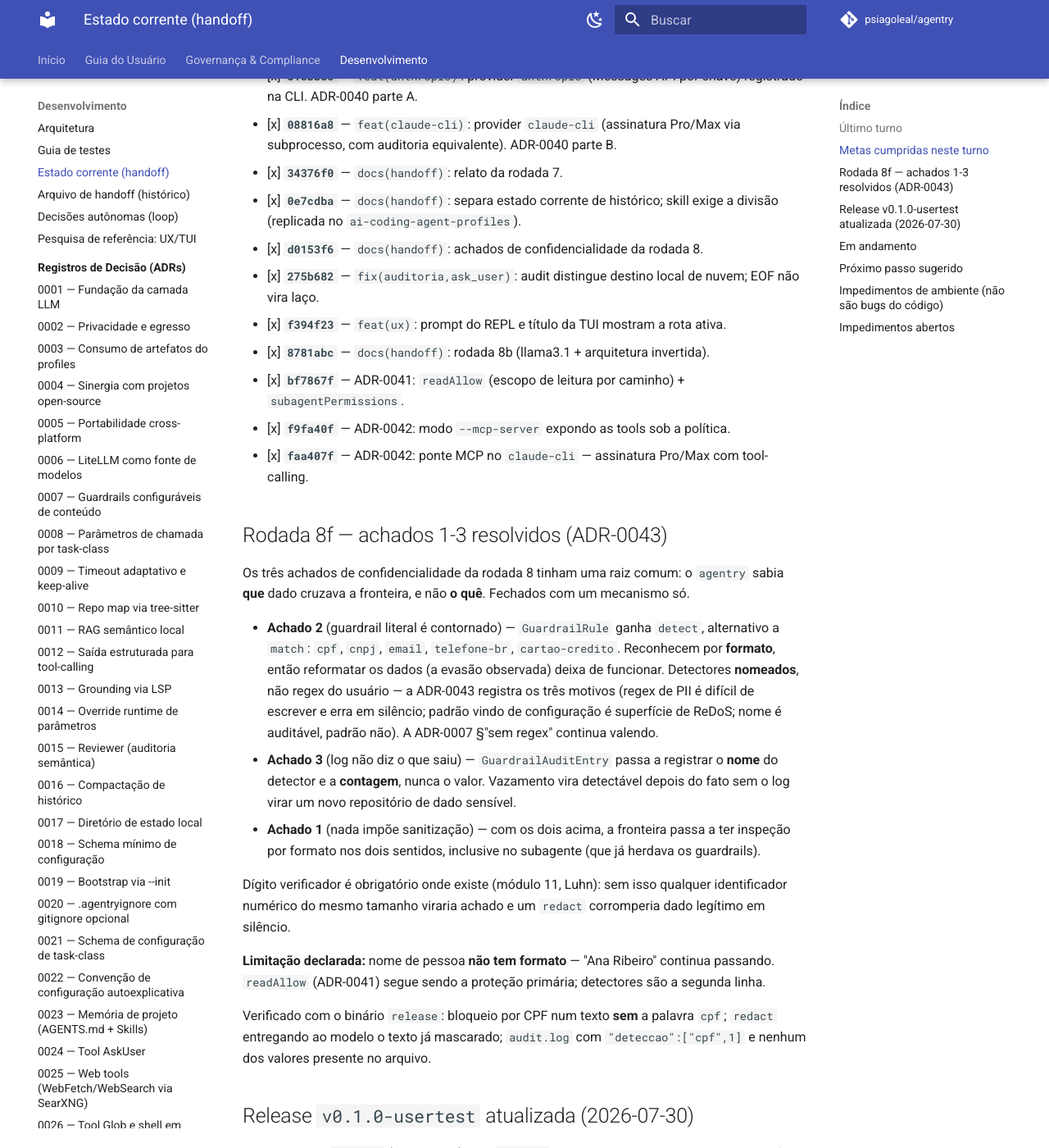
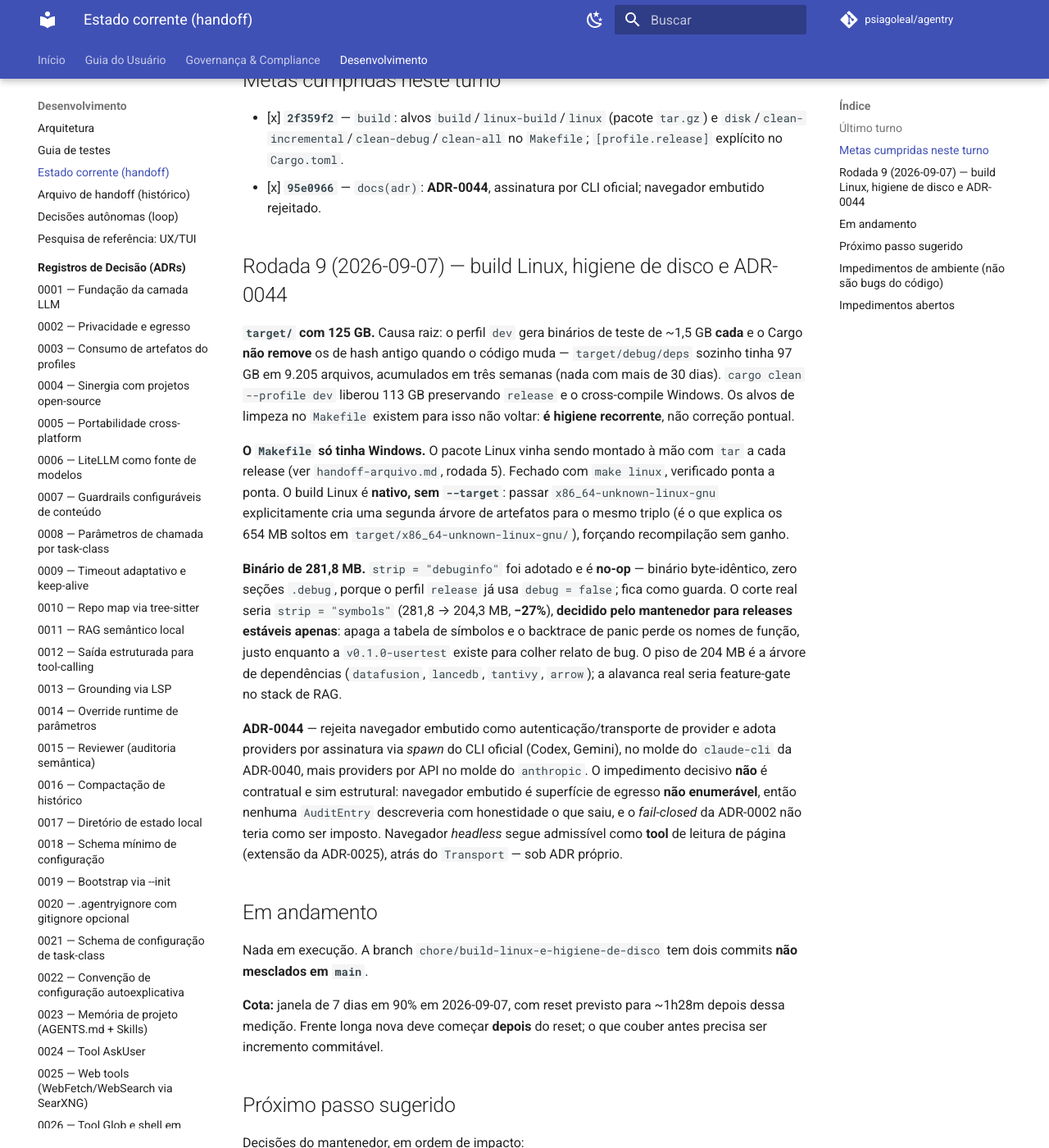
Before and after one commit to psiagoleal/agentry, an MkDocs documentation site: the page built from docs/CURRENT-STATE.md, in a window 1280 px wide and 1400 px high, scrolled down 634 px. Shown: the whole window at 82% size. Built offline with MkDocs 1.6.1 and Material for MkDocs 9.7.7, drawn with Linux system fonts in a browser that asks for light colours; comment, search, counter and statistics services are not loaded; some of the changed text lies outside the part shown.

Commit message:
docs(handoff): rodada 9 -- build Linux, higiene de disco e ADR-0044
Arquiva a rodada 8f e a atualizacao da release v0.1.0-usertest em
handoff-arquivo.md; CURRENT-STATE.md volta a conter so o estado corrente
(125 linhas, dentro do teto de ~150 da skill).

Registra a causa raiz da ocupacao de 125 GB em target/ -- binarios de teste
de ~1,5 GB por hash antigo que o Cargo nao remove --, a decisao de deixar
strip = "symbols" para releases estaveis, e a ADR-0044.

Acrescenta dois itens rastreados: a implementacao da ADR-0044 como proximo
passo (com a verificacao bloqueante de que os CLIs oficiais autorizam
consumo programatico sob assinatura) e a lacuna de ~140 GB entre df e
arquivos visiveis, pendente de sudo lsof do usuario.

{agente: Claude Code; modelo: claude-opus-5}

```diff
--- a/docs/CURRENT-STATE.md
+++ b/docs/CURRENT-STATE.md
@@ -11,78 +11,62 @@
 
 ## Último turno
 
-- **Data:** 2026-07-28
-- **Branch:** `main`
-- **Commit:** `faa407f`
-- **Estado da árvore:** limpa · **DoD:** `fmt`/`clippy` limpos, **814 testes** verdes, build
-  `release` OK.
+- **Data:** 2026-09-07
+- **Branch:** `chore/build-linux-e-higiene-de-disco` (não mesclada em `main`)
+- **Commits:** `2f359f2`, `95e0966`
+- **Estado da árvore:** `AGENTS.md`, `skills/README.md` e os diretórios de skills não
+  rastreados seguem modificados de **outra frente**, anteriores a esta rodada e intocados.
+- **DoD:** build `release` OK e pacote Linux verificado a partir do arquivo extraído
+  (`agentry --version` → `0.1.0`). **Suíte não re-executada** nesta rodada — as mudanças não
+  tocam código Rust (`Makefile`, `[profile.release]` sem efeito prático, e documentação).
 
 ## Metas cumpridas neste turno
 
-- [x] **`2955651`** — `fix(ollama)`: `structuredOutput` *default* `false`. Bug crítico:
-      nenhuma tool executava na configuração *default*. Emenda à ADR-0012.
-- [x] **`815bb35`** — `feat(anthropic)`: provider `anthropic` (Messages API por chave)
-      registrado na CLI. ADR-0040 parte A.
-- [x] **`08816a8`** — `feat(claude-cli)`: provider `claude-cli` (assinatura Pro/Max via
-      subprocesso, com auditoria equivalente). ADR-0040 parte B.
-- [x] **`34376f0`** — `docs(handoff)`: relato da rodada 7.
-- [x] **`0e7cdba`** — `docs(handoff)`: separa estado corrente de histórico; skill exige a
-      divisão (replicada no `ai-coding-agent-profiles`).
-- [x] **`d0153f6`** — `docs(handoff)`: achados de confidencialidade da rodada 8.
-- [x] **`275b682`** — `fix(auditoria,ask_user)`: audit distingue destino local de nuvem; EOF
-      não vira laço.
-- [x] **`f394f23`** — `feat(ux)`: prompt do REPL e título da TUI mostram a rota ativa.
-- [x] **`8781abc`** — `docs(handoff)`: rodada 8b (llama3.1 + arquitetura invertida).
-- [x] **`bf7867f`** — ADR-0041: `readAllow` (escopo de leitura por caminho) +
-      `subagentPermissions`.
-- [x] **`f9fa40f`** — ADR-0042: modo `--mcp-server` expondo as tools sob a política.
-- [x] **`faa407f`** — ADR-0042: ponte MCP no `claude-cli` — assinatura Pro/Max com
-      tool-calling.
+- [x] **`2f359f2`** — `build`: alvos `build`/`linux-build`/`linux` (pacote `tar.gz`) e
+      `disk`/`clean-incremental`/`clean-debug`/`clean-all` no `Makefile`; `[profile.release]`
+      explícito no `Cargo.toml`.
+- [x] **`95e0966`** — `docs(adr)`: **ADR-0044**, assinatura por CLI oficial; navegador
+      embutido rejeitado.
 
-## Rodada 8f — achados 1-3 resolvidos (ADR-0043)
+## Rodada 9 (2026-09-07) — build Linux, higiene de disco e ADR-0044
 
-Os três achados de confidencialidade da rodada 8 tinham uma raiz comum: o `agentry` sabia
-**que** dado cruzava a fronteira, e não **o quê**. Fechados com um mecanismo só.
+**`target/` com 125 GB.** Causa raiz: o perfil `dev` gera binários de teste de ~1,5 GB **cada**
+e o Cargo **não remove** os de hash antigo quando o código muda — `target/debug/deps` sozinho
+tinha 97 GB em 9.205 arquivos, acumulados em três semanas (nada com mais de 30 dias).
+`cargo clean --profile dev` liberou 113 GB preservando `release` e o cross-compile Windows.
+Os alvos de limpeza no `Makefile` existem para isso não voltar: **é higiene recorrente**, não
+correção pontual.
 
-- **Achado 2** (guardrail literal é contornado) — `GuardrailRule` ganha `detect`, alternativo
-  a `match`: `cpf`, `cnpj`, `email`, `telefone-br`, `cartao-credito`. Reconhecem por
-  **formato**, então reformatar os dados (a evasão observada) deixa de funcionar. Detectores
-  **nomeados**, não regex do usuário — a ADR-0043 registra os três motivos (regex de PII é
-  difícil de escrever e erra em silêncio; padrão vindo de configuração é superfície de ReDoS;
-  nome é auditável, padrão não). A ADR-0007 §"sem regex" continua valendo.
-- **Achado 3** (log não diz o que saiu) — `GuardrailAuditEntry` passa a registrar o **nome** do
-  detector e a **contagem**, nunca o valor. Vazamento vira detectável depois do fato sem o log
-  virar um novo repositório de dado sensível.
-- **Achado 1** (nada impõe sanitização) — com os dois acima, a fronteira passa a ter inspeção
-  por formato nos dois sentidos, inclusive no subagente (que já herdava os guardrails).
+**O `Makefile` só tinha Windows.** O pacote Linux vinha sendo montado à mão com `tar` a cada
+release (ver `handoff-arquivo.md`, rodada 5). Fechado com `make linux`, verificado ponta a
+ponta. O build Linux é **nativo, sem `--target`**: passar `x86_64-unknown-linux-gnu`
+explicitamente cria uma segunda árvore de artefatos para o mesmo triplo (é o que explica os
+654 MB soltos em `target/x86_64-unknown-linux-gnu/`), forçando recompilação sem ganho.
 
-Dígito verificador é obrigatório onde existe (módulo 11, Luhn): sem isso qualquer
-identificador numérico do mesmo tamanho viraria achado e um `redact` corromperia dado legítimo
-em silêncio.
+**Binário de 281,8 MB.** `strip = "debuginfo"` foi adotado e é **no-op** — binário
+byte-idêntico, zero seções `.debug`, porque o perfil `release` já usa `debug = false`; fica
+como guarda. O corte real seria `strip = "symbols"` (281,8 → 204,3 MB, **−27%**), **decidido
+pelo mantenedor para releases estáveis apenas**: apaga a tabela de símbolos e o backtrace de
+panic perde os nomes de função, justo enquanto a `v0.1.0-usertest` existe para colher relato
+de bug. O piso de 204 MB é a árvore de dependências (`datafusion`, `lancedb`, `tantivy`,
+`arrow`); a alavanca real seria feature-gate no stack de RAG.
 
-**Limitação declarada:** nome de pessoa **não tem formato** — "Ana Ribeiro" continua passando.
-`readAllow` (ADR-0041) segue sendo a proteção primária; detectores são a segunda linha.
-
-Verificado com o binário `release`: bloqueio por CPF num texto **sem** a palavra `cpf`;
-`redact` entregando ao modelo o texto já mascarado; `audit.log` com `"deteccao":["cpf",1]` e
-nenhum dos valores presente no arquivo.
-
-## Release `v0.1.0-usertest` atualizada (2026-07-30)
-
-Tag movida de `12fe3e9` (2026-07-24) para `c038475` — **24 commits**. Cobre as rodadas 7 a 8f:
-providers `anthropic`/`claude-cli` (ADR-0040), servidor MCP (ADR-0042), `readAllow`/
-`subagentPermissions` (ADR-0041), detectores de PII (ADR-0043), o novo *default* de delegação
-e as quatro correções (a mais grave: nenhuma tool executava no Ollama).
-
-Binário Linux e Windows (cross-compilado, `make windows`) reconstruídos e **testados a partir
-do pacote extraído** — `--version` e presença das flags novas; o Windows via `wine`. Assets
-substituídos preservando os nomes já em uso (`agentry-linux-x86_64.tar.gz`,
-`agentry-windows-x86_64.zip`), notas reescritas com destaque para a correção do Ollama, as
-limitações conhecidas e as instruções de instalação.
+**ADR-0044** — rejeita navegador embutido como autenticação/transporte de provider e adota
+providers por assinatura via *spawn* do CLI oficial (Codex, Gemini), no molde do `claude-cli`
+da ADR-0040, mais providers por API no molde do `anthropic`. O impedimento decisivo **não** é
+contratual e sim estrutural: navegador embutido é superfície de egresso **não enumerável**,
+então nenhuma `AuditEntry` descreveria com honestidade o que saiu, e o *fail-closed* da
+ADR-0002 não teria como ser imposto. Navegador *headless* segue admissível como **tool** de
+leitura de página (extensão da ADR-0025), atrás do `Transport` — sob ADR próprio.
 
 ## Em andamento
 
-Nada em execução. Árvore limpa.
+Nada em execução. A branch `chore/build-linux-e-higiene-de-disco` tem dois commits **não
+mesclados em `main`**.
+
+**Cota:** janela de 7 dias em 90% em 2026-09-07, com reset previsto para ~1h28m depois dessa
+medição. Frente longa nova deve começar **depois** do reset; o que couber antes precisa ser
+incremento commitável.
 
 ## Próximo passo sugerido
 
@@ -93,14 +77,30 @@ Decisões do mantenedor, em ordem de impacto:
    cobrem). **Maior retorno disponível hoje**, acima de qualquer feature nova: nesta rodada
    sozinha, três defeitos apareceram só ao rodar o binário de verdade (`shell_background`
    exposto, config MCP temporária órfã, pontuação consecutiva no detector).
-2. **Detector de nome de pessoa** — a lacuna que a ADR-0043 declara e não resolve: nome não
+2. **Implementar a ADR-0044** — providers por assinatura via CLI oficial (Codex para conta
+   ChatGPT, Gemini CLI para conta Google) e por API (OpenAI, Google). **Pré-requisito duro,
+   ainda não verificado:** confirmar que cada CLI autoriza consumo programático sob a
+   assinatura e qual o modo *headless* suportado — a ADR-0044 torna essa verificação
+   bloqueante para a adoção de cada provider. Quebrar com `micro-ticket-planner`: são pelo
+   menos quatro providers, e o molde da ADR-0040 exige `AuditEntry` por invocação e
+   `EgressClass` verificada antes do *spawn* em cada um.
+3. **Detector de nome de pessoa** — a lacuna que a ADR-0043 declara e não resolve: nome não
    tem formato reconhecível. Exigiria abordagem diferente (dicionário, modelo local de NER) e
    tem custo de falso positivo alto; decisão do mantenedor se vale a pena.
-3. **Guardrail de imagem** (bloqueia a frente multimodal) — ver *Impedimentos abertos*.
+4. **Guardrail de imagem** (bloqueia a frente multimodal) — ver *Impedimentos abertos*.
 
 ## Impedimentos de ambiente (não são bugs do código)
 
 - **`protoc` não vem pré-instalado por padrão** (nem, presumivelmente, nos runners padrão do GitHub Actions) — exigido pelo build script de `lance-encoding` (transitiva do `lancedb`, MT-27). CI já corrigido; ambientes de desenvolvimento locais precisam instalar `protobuf-compiler` (Debian/Ubuntu), `protobuf` (Homebrew) ou equivalente antes de rodar `cargo build`/`cargo test` neste crate — ver `docs/testing.md`. **Nesta máquina de desenvolvimento, já resolvido**: `protobuf-compiler` instalado via `apt` pelo usuário (precisa de `sudo` — funciona só com terminal interativo; o agente não deve tentar rodar `sudo` sozinho, sempre pedir para o usuário rodar). Um binário `protoc` *standalone* baixado manualmente mais cedo na sessão (`~/.local/bin/protoc`, contornando a falta de `sudo` interativo) foi removido para não sombrear o `/usr/bin/protoc` do pacote no `PATH` — `cargo build`/`test`/`clippy` voltaram a funcionar sem nenhuma variável de ambiente extra (`PROTOC`/`PROTOC_INCLUDE`).
+
+- **Lacuna de ~140 GB no `df` sem arquivo correspondente (não é bug do projeto).** Em
+  2026-09-07 o disco caiu 121 GB durante uma janela de ~10 min em que `target/` cresceu só
+  3 GB; a soma do que é visível (`/home` 439 GB + `/var` 21 GB + swap 17 GB + `/usr` 13 GB +
+  resto ≈ 495 GB) não fecha com os 638 GB que o `df` reporta. Varredura por arquivos >500 MB
+  modificados em 4h não achou nada, e `lsof +L1` sem privilégio não vê descritor retido —
+  assinatura de arquivo deletado preso em processo de **root**. Consumidores reais mapeados
+  (não são a causa do pico): Steam 162 GB, containers 49 GB, gnome-boxes 23 GB, Trash 5,5 GB.
+  **Pendente:** `sudo lsof -nP +L1` pelo usuário, ou um reboot. `make disk` mostra o estado.
 
 ## Impedimentos abertos
 
--- a/docs/handoff-arquivo.md
+++ b/docs/handoff-arquivo.md
@@ -12,12 +12,56 @@
 
 ## Índice
 
+- [Rodada 8f (2026-07-28/30) — detectores de PII (ADR-0043) e release v0.1.0-usertest](#rodada-8f--achados-1-3-resolvidos-adr-0043)
 - [Rodada 8d (2026-07-28) — servidor MCP e assinatura Pro/Max como agente principal](#rodada-8d--adr-0042-servidor-mcp-assinatura-promax-como-agente-principal)
 - [Rodadas 8, 8b e 8c (2026-07-27/28) — confidencialidade, roteamento entre modelos, ADR-0041](#rodada-8-2026-07-27--roteamento-entre-modelos-e-confidencialidade)
 - [Rodada 7 (2026-07-25) — bug do Ollama e provider Anthropic](#rodada-7-2026-07-25--bug-crítico-do-ollama--provider-anthropic-adr-0040)
 - [Rodadas de teste manual e fases (2026-07-17 a 2026-07-24)](#nota-fora-do-loop-2026-07-17)
 - [Turno de 2026-07-16 — roadmap v0.1..v0.4 e Fases 10-20](#último-turno)
 - [Tabela de commits (mais recente no topo)](#histórico-mais-recente-no-topo)
+
+---
+
+## Rodada 8f — achados 1-3 resolvidos (ADR-0043)
+
+Os três achados de confidencialidade da rodada 8 tinham uma raiz comum: o `agentry` sabia
+**que** dado cruzava a fronteira, e não **o quê**. Fechados com um mecanismo só.
+
+- **Achado 2** (guardrail literal é contornado) — `GuardrailRule` ganha `detect`, alternativo
+  a `match`: `cpf`, `cnpj`, `email`, `telefone-br`, `cartao-credito`. Reconhecem por
+  **formato**, então reformatar os dados (a evasão observada) deixa de funcionar. Detectores
+  **nomeados**, não regex do usuário — a ADR-0043 registra os três motivos (regex de PII é
+  difícil de escrever e erra em silêncio; padrão vindo de configuração é superfície de ReDoS;
+  nome é auditável, padrão não). A ADR-0007 §"sem regex" continua valendo.
+- **Achado 3** (log não diz o que saiu) — `GuardrailAuditEntry` passa a registrar o **nome** do
+  detector e a **contagem**, nunca o valor. Vazamento vira detectável depois do fato sem o log
+  virar um novo repositório de dado sensível.
+- **Achado 1** (nada impõe sanitização) — com os dois acima, a fronteira passa a ter inspeção
+  por formato nos dois sentidos, inclusive no subagente (que já herdava os guardrails).
+
+Dígito verificador é obrigatório onde existe (módulo 11, Luhn): sem isso qualquer
+identificador numérico do mesmo tamanho viraria achado e um `redact` corromperia dado legítimo
+em silêncio.
+
+**Limitação declarada:** nome de pessoa **não tem formato** — "Ana Ribeiro" continua passando.
+`readAllow` (ADR-0041) segue sendo a proteção primária; detectores são a segunda linha.
+
+Verificado com o binário `release`: bloqueio por CPF num texto **sem** a palavra `cpf`;
+`redact` entregando ao modelo o texto já mascarado; `audit.log` com `"deteccao":["cpf",1]` e
+nenhum dos valores presente no arquivo.
+
+## Release `v0.1.0-usertest` atualizada (2026-07-30)
+
+Tag movida de `12fe3e9` (2026-07-24) para `c038475` — **24 commits**. Cobre as rodadas 7 a 8f:
+providers `anthropic`/`claude-cli` (ADR-0040), servidor MCP (ADR-0042), `readAllow`/
+`subagentPermissions` (ADR-0041), detectores de PII (ADR-0043), o novo *default* de delegação
+e as quatro correções (a mais grave: nenhuma tool executava no Ollama).
+
+Binário Linux e Windows (cross-compilado, `make windows`) reconstruídos e **testados a partir
+do pacote extraído** — `--version` e presença das flags novas; o Windows via `wine`. Assets
+substituídos preservando os nomes já em uso (`agentry-linux-x86_64.tar.gz`,
+`agentry-windows-x86_64.zip`), notas reescritas com destaque para a correção do Ollama, as
+limitações conhecidas e as instruções de instalação.
 
 ---
 
```
